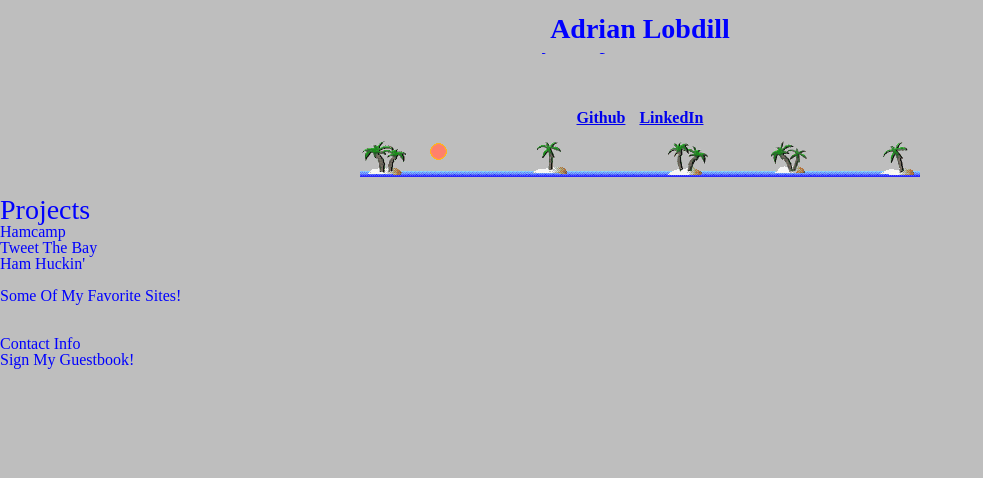
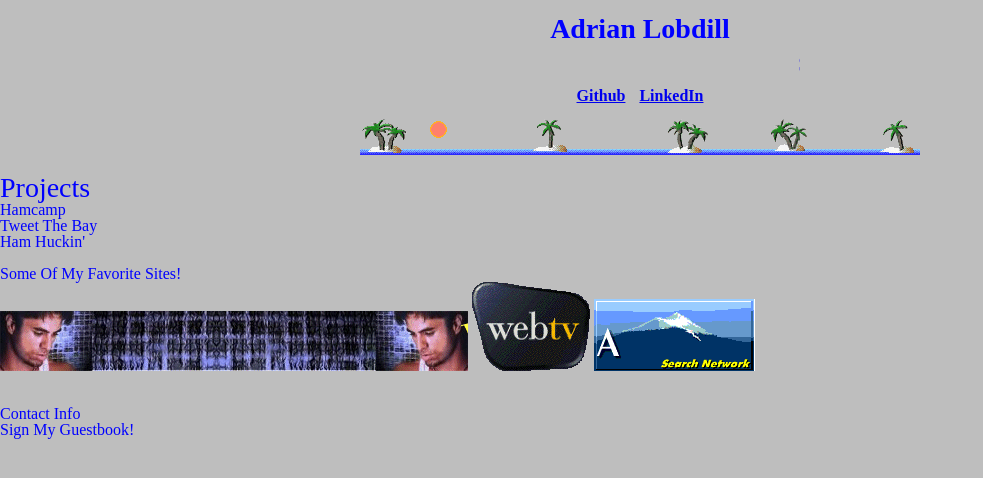
Before and after one commit to slolobdill44/portfolio_page, a plain HTML site: page index.html in a window 1280 px wide. Shown: the whole page, without its empty margins (0-983 px from the left). Drawn offline with Linux system fonts and the light colour scheme.

Commit message:
Adds gif banners

```diff
--- a/css/style.css
+++ b/css/style.css
@@ -29,7 +29,7 @@ header {
 
 marquee {
   font-size: 22px;
-  width: 400px;
+  width: 320px;
   margin-bottom: 10px;
 }
 
--- a/index.html
+++ b/index.html
@@ -13,7 +13,7 @@
     <header>
       <h1 class='header-name'>Adrian Lobdill</h1>
       <div>
-        <marquee behavior="scroll" direction="down" scrollamount="8">Software Developer | QA Advocate | Backcountry Camper</marquee>
+        <marquee behavior="slide" scrollamount="8">Software Developer | QA Advocate</marquee>
       </div>
       <div class='contact-links'>
         <a href='https://github.com/slolobdill44'>Github</a>
@@ -39,6 +39,9 @@
 
     <section>
       <h2>Some Of My Favorite Sites!</h2>
+      <img src='./assets/advertisements/winamp_skins.gif' />
+      <img src='./assets/advertisements/webtvlogo.gif' />
+      <img src='./assets/advertisements/altavista.gif' />
     </section>
     <br />
     <br />
```
Also changed, not shown: assets/advertisements/Neopets_banner.gif (added), assets/advertisements/altavista.gif (added), assets/advertisements/icqonline.gif (added), assets/advertisements/webtvlogo.gif (added).
